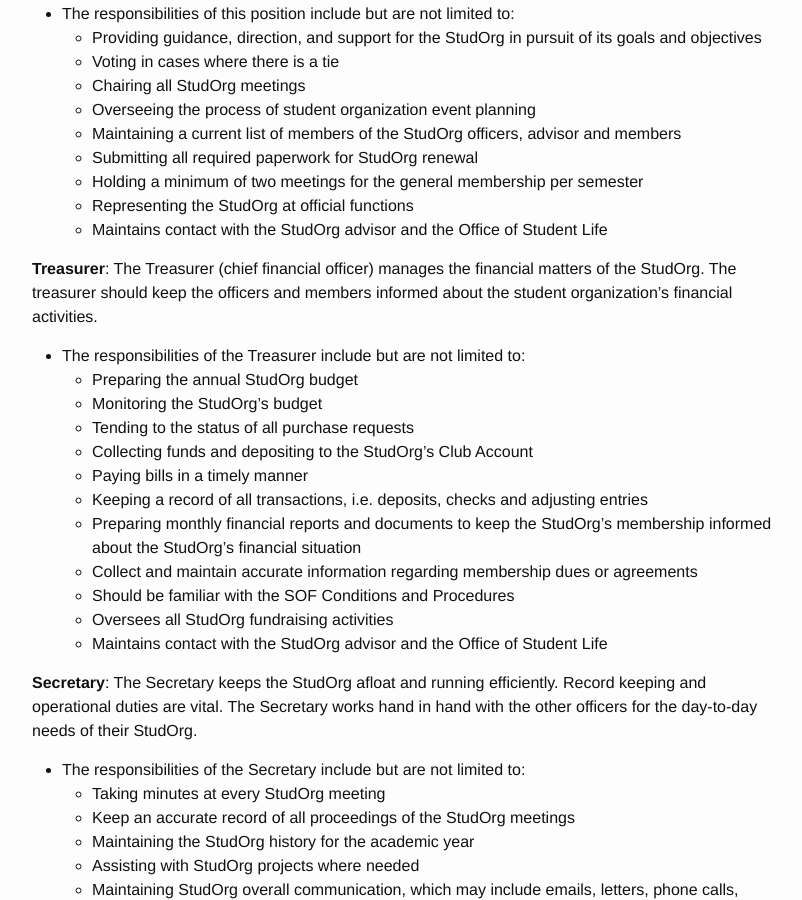
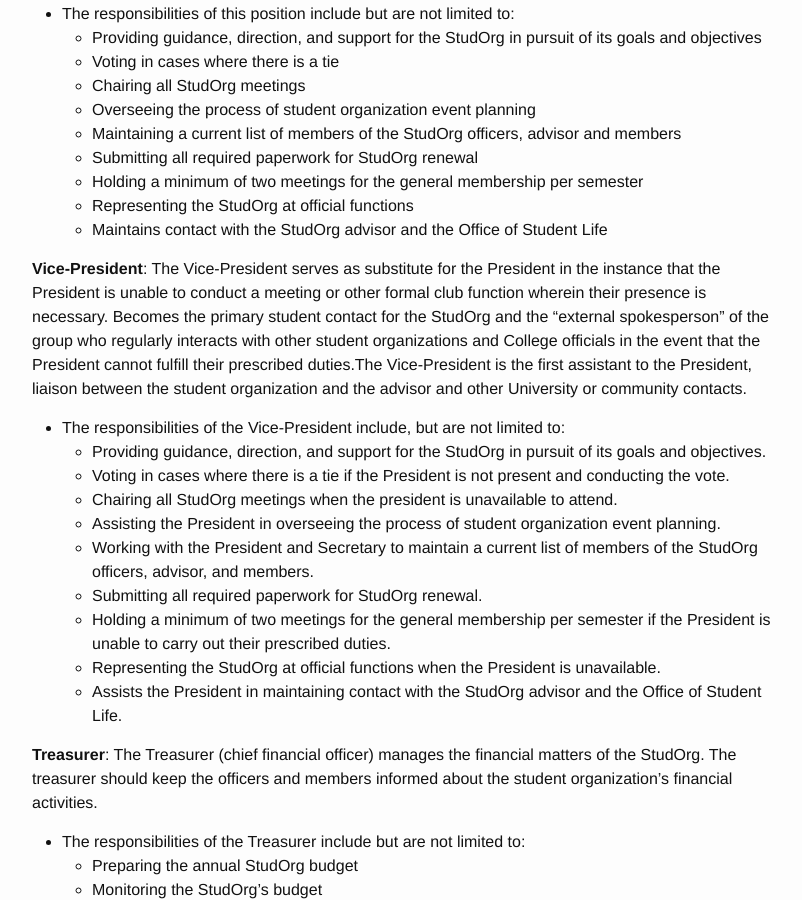
Before and after one commit to AICSC/aicsc.github.io, a Jekyll site: the page built from pages/constitution.md, in a window 1280 px wide and 900 px high, scrolled down 2028 px. Shown: the whole window, without its empty margins (238-1040 px from the left). Built offline with Jekyll 4.4.1, drawn with Linux system fonts in a browser that asks for light colours; some of the changed text lies outside the part shown.

Commit message:
Amended Vice-President per motion on 10/07/2016 (#60)
Added text as voted upon by motion on 10/07/2016, made note of last date of amendment at the end of the document

```diff
--- a/pages/constitution.md
+++ b/pages/constitution.md
@@ -59,7 +59,19 @@ Section 1. Computer Science Club will be governed by the following means:
    * Representing the StudOrg at official functions
    * Maintains contact with the StudOrg advisor and the Office of Student Life
 
+**Vice-President**:
+The Vice-President serves as substitute for the President in the instance that the President is unable to conduct a meeting or other formal club function wherein their presence is necessary. Becomes the primary student contact for the StudOrg and the "external spokesperson" of the group who regularly interacts with other student organizations and College officials in the event that the President cannot fulfill their prescribed duties.The Vice-President is the first assistant to the President, liaison between the student organization and the advisor and other University or community contacts.
 
+* The responsibilities of the Vice-President include, but are not limited to:
+  * Providing guidance, direction, and support for the StudOrg in pursuit of its goals and objectives.
+  * Voting in cases where there is a tie if the President is not present and conducting the vote.
+  * Chairing all StudOrg meetings when the president is unavailable to attend.
+  * Assisting the President in overseeing the process of student organization event planning.
+  * Working with the President and Secretary to maintain a current list of members of the StudOrg officers, advisor, and members.
+  * Submitting all required paperwork for StudOrg renewal.
+  * Holding a minimum of two meetings for the general membership per semester if the President is unable to carry out their prescribed duties.
+  * Representing the StudOrg at official functions when the President is unavailable.
+  * Assists the President in maintaining contact with the StudOrg advisor and the Office of Student Life.
 
 **Treasurer**: The Treasurer (chief financial officer) manages the financial matters of the StudOrg. The treasurer should keep the officers and members informed about the student organization’s financial activities.
 
@@ -195,3 +207,6 @@ Constitutions may also include a “Provision for By-Laws”; Article or a claus
 * The Web Page Submissions Committee shall be comprised of the officers who will select appropriate submissions for           inclusion  on the Student Organization Web Page.
 * The officers shall be empowered to select a member to sit on the Web Page Submissions Committee.
 * The time and place of regular meetings may be changed by vote of the membership.
+
+---
+**Constitution last amended by unopposed motion on 10/07/2016 - inserted Vice President description**
```
